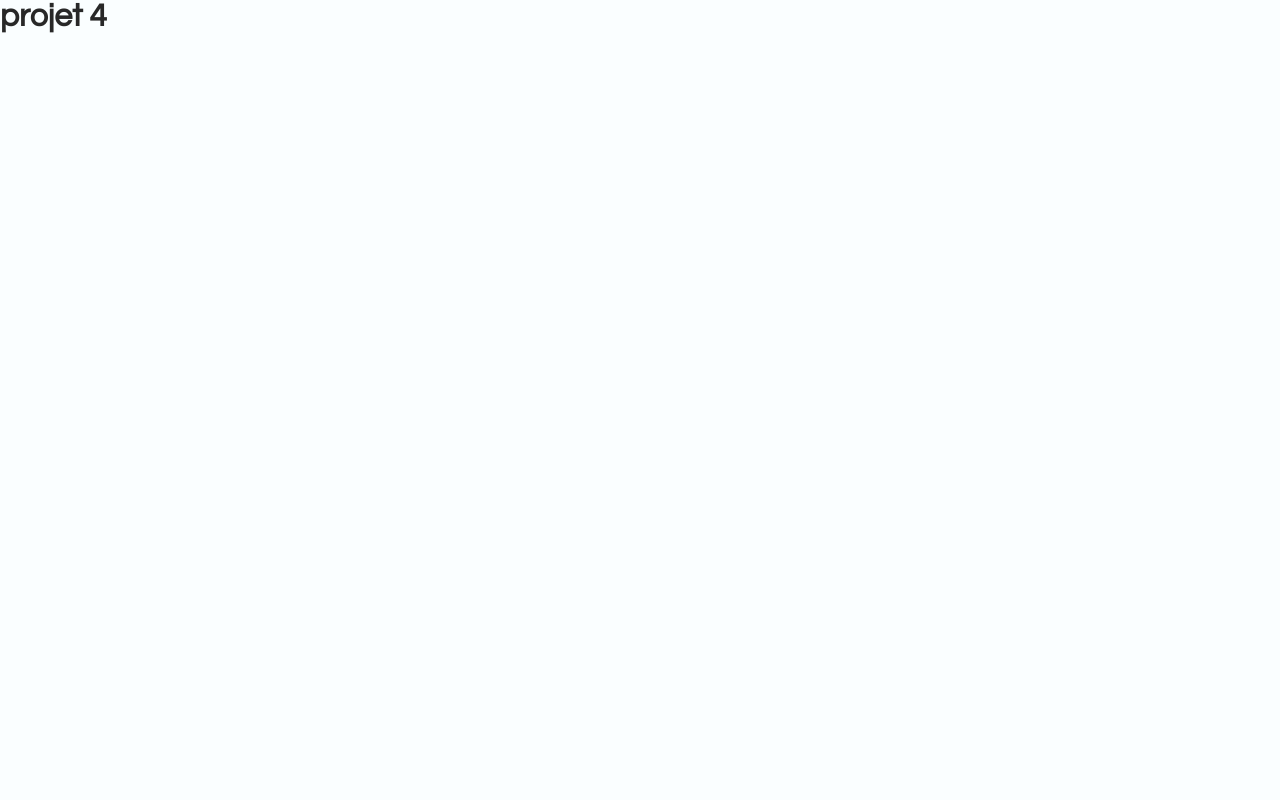
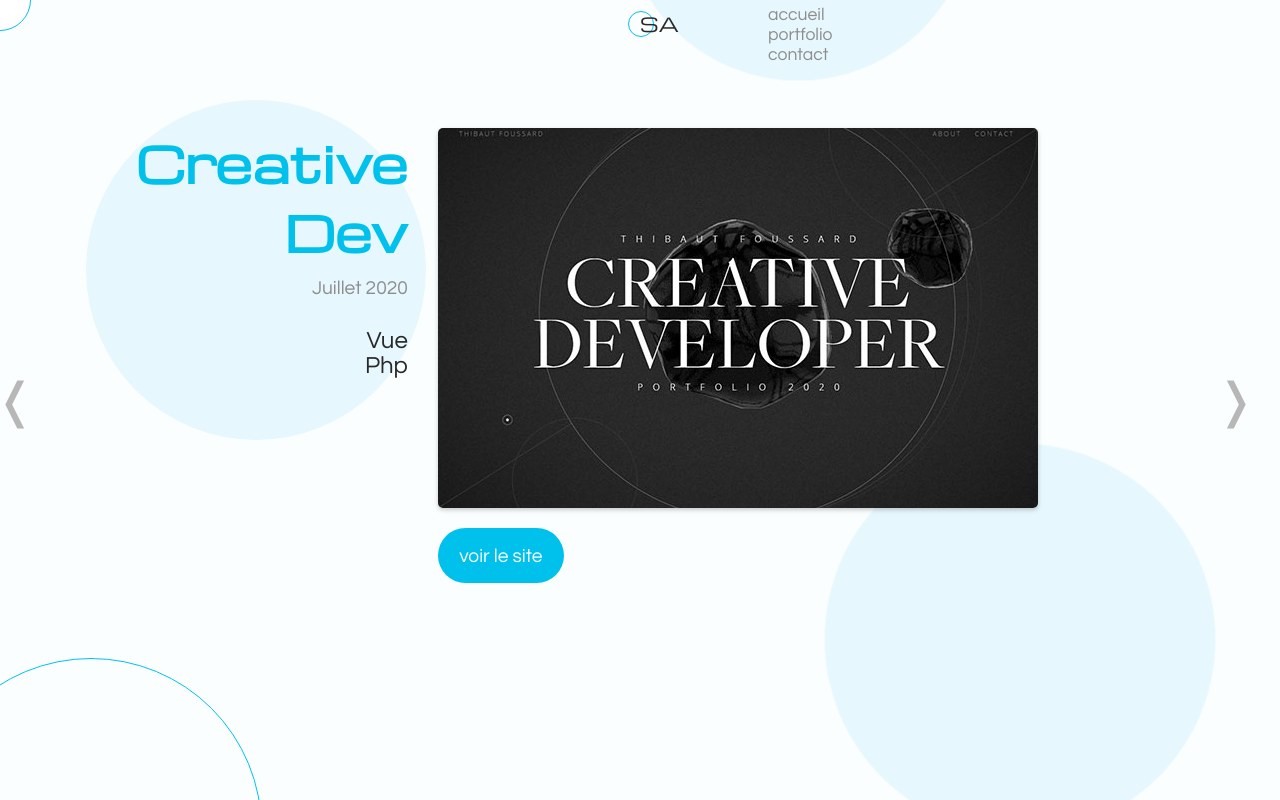
Before and after one commit to SABRI544/react-agence, a React (Create React App) app: page /projet-4 in a window 1280 px wide. Shown: the top 800 px of the page. Built offline with nearby package versions, Linux system fonts and the light colour scheme.

Commit message:
pages projet 1/2/3/4

```diff
--- a/public/index.html
+++ b/public/index.html
@@ -24,7 +24,6 @@
     />
   </head>
   <body>
-    <noscript>You need to enable JavaScript to run this app.</noscript>
     <div id="root"></div>
   </body>
 </html>
--- a/src/pages/Project2.js
+++ b/src/pages/Project2.js
@@ -1,11 +1,23 @@
-import React from 'react';
+import React from "react";
+
+import Buttons from "../components/Buttons";
+import Logo from "../components/Logo";
+import Mouse from "../components/Mouse";
+import Navigation from "../components/Navigation";
+import Project from "../components/Project";
 
 const Project2 = () => {
-    return (
-        <div>
-            <h1>project2</h1>
-        </div>
-    );
+  return (
+    <main>
+      <Mouse />
+      <div className="project">
+        <Navigation />
+        <Logo />
+        <Project projectNumber={1} />
+        <Buttons left={"/projet-1"} right={"/projet-3"} />
+      </div>
+    </main>
+  );
 };
 
 export default Project2;
--- a/src/pages/Project3.js
+++ b/src/pages/Project3.js
@@ -1,11 +1,23 @@
-import React from 'react';
+import React from "react";
+
+import Buttons from "../components/Buttons";
+import Logo from "../components/Logo";
+import Mouse from "../components/Mouse";
+import Navigation from "../components/Navigation";
+import Project from "../components/Project";
 
 const Project3 = () => {
-    return (
-        <div>
-            <h1>projet 3</h1>
-        </div>
-    );
+  return (
+    <main>
+      <Mouse />
+      <div className="project">
+        <Navigation />
+        <Logo />
+        <Project projectNumber={2} />
+        <Buttons left={"/projet-2"} right={"/projet-4"} />
+      </div>
+    </main>
+  );
 };
 
 export default Project3;
--- a/src/pages/Project4.js
+++ b/src/pages/Project4.js
@@ -1,11 +1,23 @@
-import React from 'react';
+import React from "react";
+
+import Buttons from "../components/Buttons";
+import Logo from "../components/Logo";
+import Mouse from "../components/Mouse";
+import Navigation from "../components/Navigation";
+import Project from "../components/Project";
 
 const Project4 = () => {
-    return (
-        <div>
-            <h1>projet 4</h1>
-        </div>
-    );
+  return (
+    <main>
+      <Mouse />
+      <div className="project">
+        <Navigation />
+        <Logo />
+        <Project projectNumber={3} />
+        <Buttons left={"/projet-3"} right={"/contact"} />
+      </div>
+    </main>
+  );
 };
 
 export default Project4;
```
